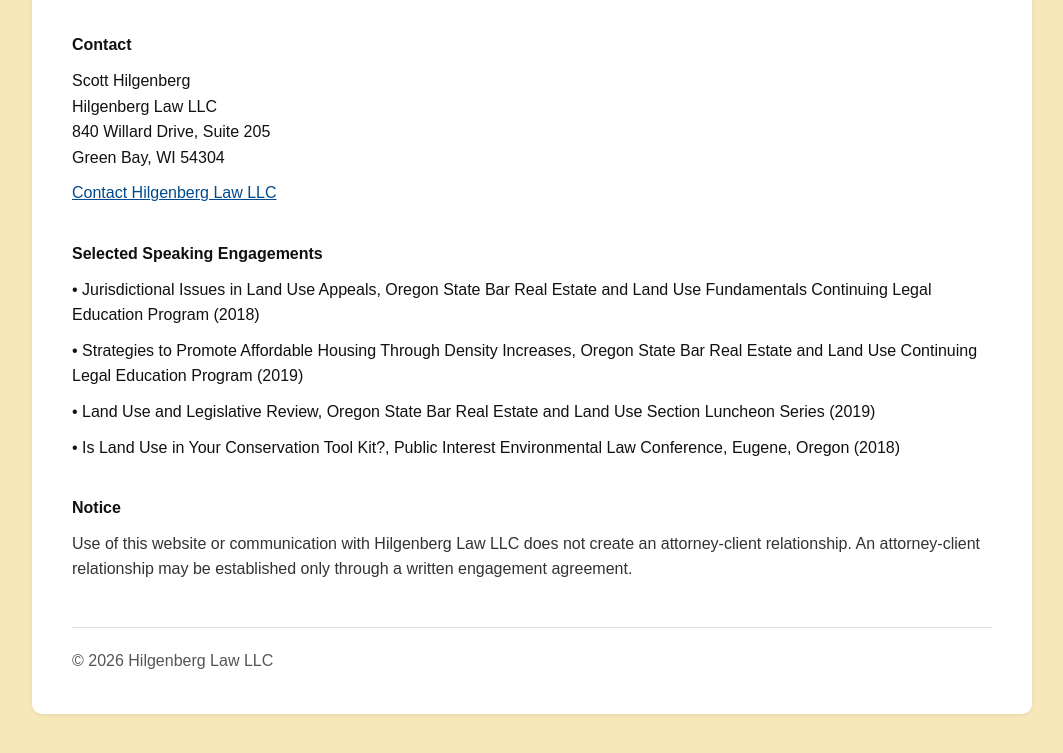
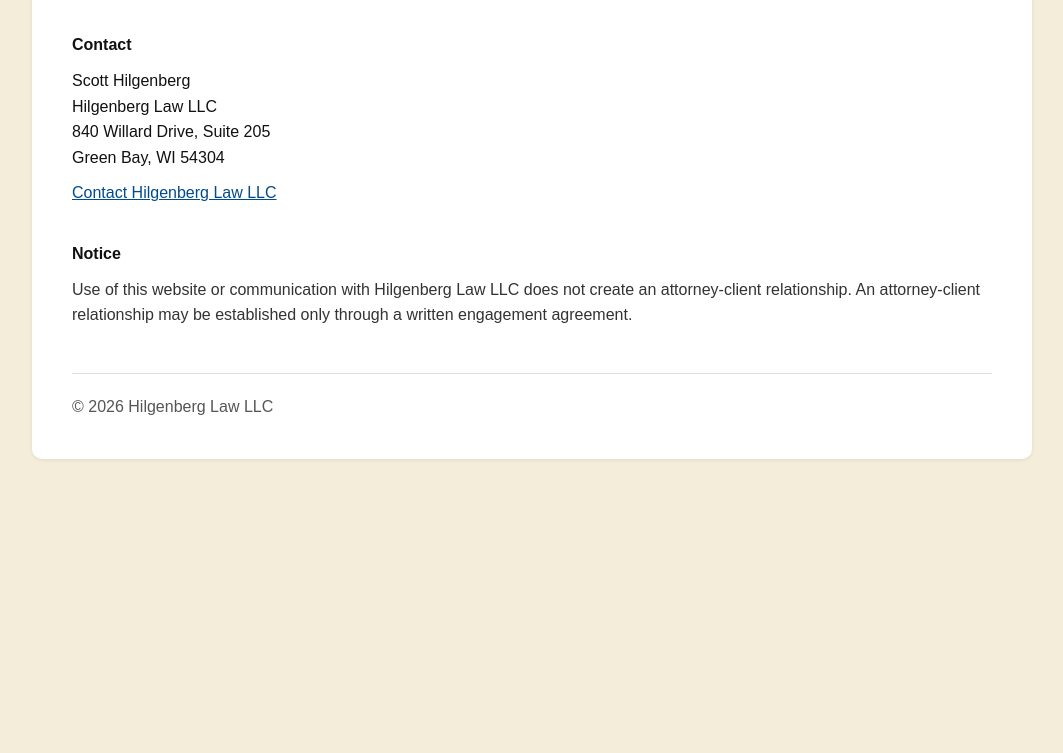
Before and after one commit to HilgenbergCo/hilgenberg-law-site, a plain HTML site: page index.html in a window 1280 px wide. Shown: the part 887-1640 px from the top of the page, without its empty margins (108-1171 px from the left). After the commit the page ends 1386 px from the top, so only its background shows below. Drawn offline with Linux system fonts and the light colour scheme.

Commit message:
Modify title, background color, and remove section
Updated the title and background color in the HTML file. Removed selected speaking engagements section.

```diff
--- a/index.html
+++ b/index.html
@@ -4,7 +4,7 @@
   <meta charset="utf-8" />
   <meta name="viewport" content="width=device-width, initial-scale=1" />
 
-  <title>Hilgenberg Law LLC | Real Estate, Land Use, Development & Conservation Attorney</title>
+  <title>Hilgenberg Law LLC | Real Estate, Land Use and Legal Counsel </title>
 
   <meta name="description" content="Hilgenberg Law LLC provides legal counsel on real estate transactions, land use, zoning, development, conservation, property rights, regulatory, and business matters in Wisconsin, Oregon, and Washington.">
   <meta name="keywords" content="real estate attorney, land use attorney, zoning attorney, development attorney, conservation attorney, property rights attorney, Wisconsin attorney, Green Bay attorney">
@@ -25,7 +25,7 @@
       color: #111;
       line-height: 1.6;
       font-size: 16px;
-      background-color: #f6e8b8;
+      background-color: #f3edda;
     }
 
     .container {
@@ -200,26 +200,6 @@ Hilgenberg Law LLC focuses on real estate, land use and zoning, conservation pla
   </div>
 
   <div class="section">
-    <h2>Selected Speaking Engagements</h2>
-
-    <p>
-      &bull; Jurisdictional Issues in Land Use Appeals, Oregon State Bar Real Estate and Land Use Fundamentals Continuing Legal Education Program (2018)
-    </p>
-
-    <p>
-      &bull; Strategies to Promote Affordable Housing Through Density Increases, Oregon State Bar Real Estate and Land Use Continuing Legal Education Program (2019)
-    </p>
-
-    <p>
-      &bull; Land Use and Legislative Review, Oregon State Bar Real Estate and Land Use Section Luncheon Series (2019)
-    </p>
-
-    <p>
-      &bull; Is Land Use in Your Conservation Tool Kit?, Public Interest Environmental Law Conference, Eugene, Oregon (2018)
-    </p>
-  </div>
-
-  <div class="section">
     <h2>Notice</h2>
 
     <p class="notice">
```
